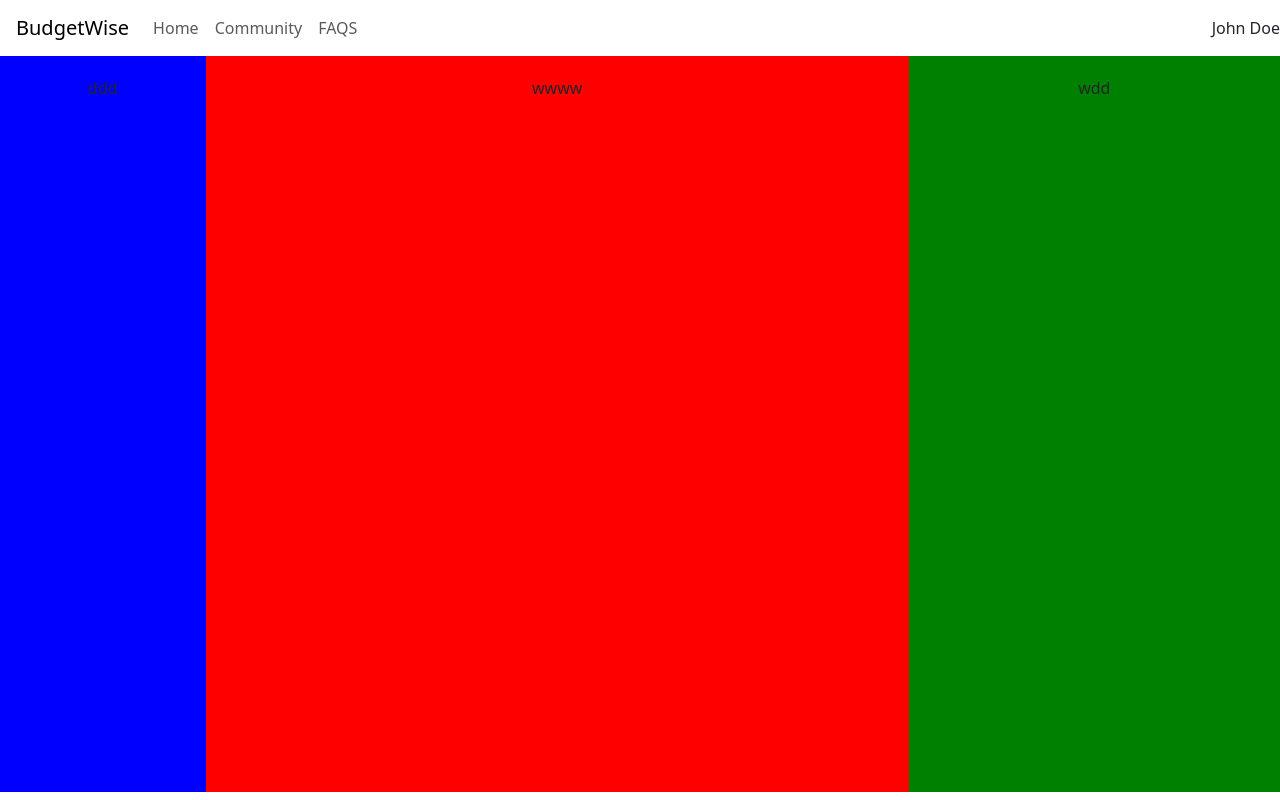
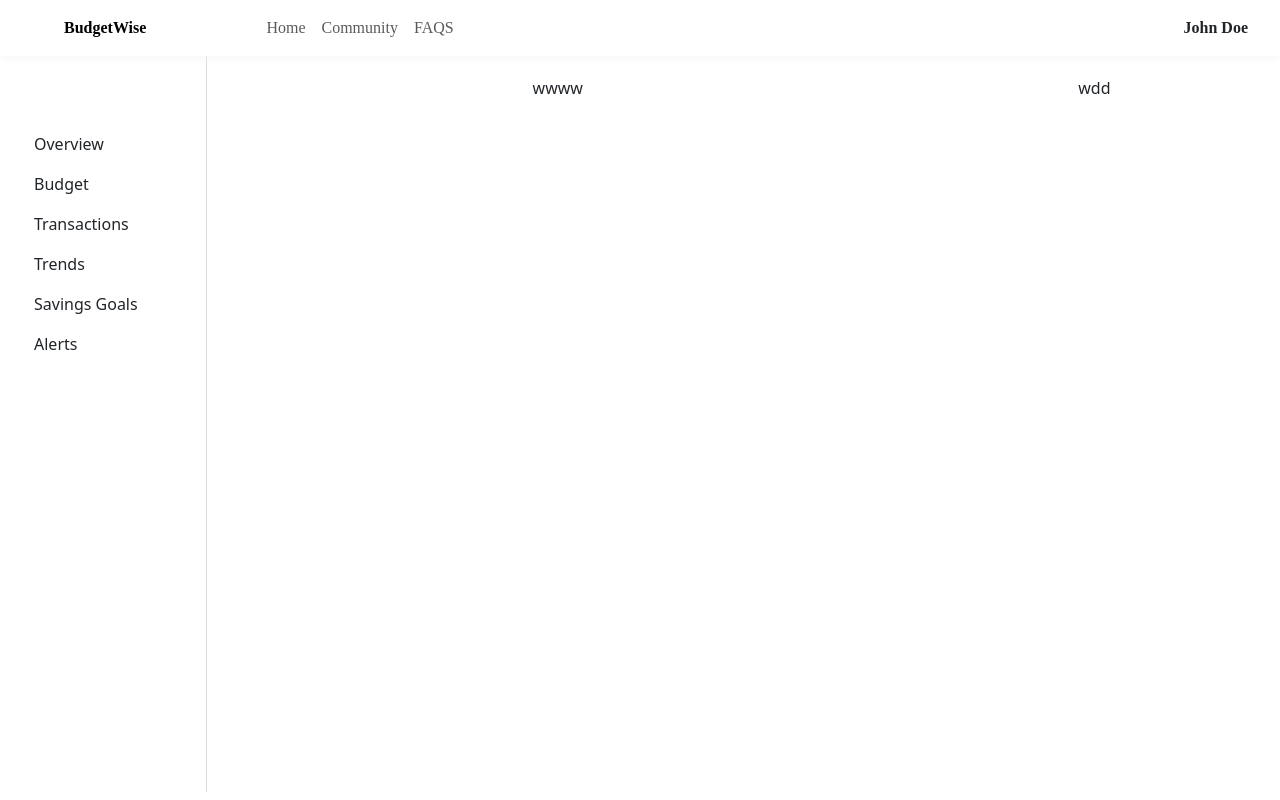
Before and after one commit to NoahKKA/Intern-Challenge-for-Budgetwise, a React (Create React App) app: page / in a window 1280 px wide. Built offline with nearby package versions, Linux system fonts and the light colour scheme.

Commit message:
finished leftColumn to have the 6 categories and styling also, made subtle changes to navbar to move text in the correct space

```diff
--- a/src/App.css
+++ b/src/App.css
@@ -10,19 +10,32 @@
 
 .left-column {
   flex: 1;
-  background-color: blue;
   padding: 20px;
   height: 92vh;
+  border-right: 1px solid #dbdbdb;
 }
 
 .main-column {
   flex: 4;
-  background-color: red;
   padding: 20px;
 }
 
 .right-column {
   flex: 2;
-  background-color: green;
   padding: 20px;
 }
+
+a.nav-link.active {
+  text-decoration: underline;
+  text-decoration-color: #A1A6DD;
+  text-underline-offset: 2px;
+}
+
+.navbar-custom-text {
+  font-size:medium !important;
+  font-family: 'Outfit';
+}
+
+.custom-navbar {
+  box-shadow: 0px 1px 12px 0px #f2f3f2;
+}
--- a/src/componets/leftColumn.js
+++ b/src/componets/leftColumn.js
@@ -1,7 +1,45 @@
-export default function LeftColumn(){
-    return(
-        <div className="left-column">
-            ddd
+import React, { useState } from "react";
+
+export default function LeftColumn() {
+  const [selectedText, setSelectedText] = useState(null);
+
+  const handleTextClick = (index) => {
+    setSelectedText(index);
+  };
+
+  const leftColumnArray = ["Overview", "Budget", "Transactions", "Trends", "Savings Goals", "Alerts"]
+
+  const getTextStyle = (index) => {
+    return {
+      cursor: "pointer",
+      padding: "8px 4px",
+      marginLeft: "4px",
+      display: "flex",
+      alignItems:"left"
+    };
+  };
+
+  const getBorderStyle = (index) => {
+    return {
+      borderLeft:
+        index === selectedText ? "2px solid black" : "2px solid transparent",
+        paddingLeft: "4px"
+    };
+  };
+
+  return (
+    <div className="left-column">
+    <div className="mt-5">
+      {leftColumnArray.map((_, index) => (
+        <div
+          key={index}
+          style={getTextStyle(index)}
+          onClick={() => handleTextClick(index)}
+        >
+          <div style={getBorderStyle(index)}>{leftColumnArray[index]}</div>
         </div>
-    )
+      ))}
+    </div>
+    </div>
+  );
 }
--- a/src/componets/navbar.js
+++ b/src/componets/navbar.js
@@ -4,14 +4,14 @@ import Navbar from "react-bootstrap/Navbar";
 
 export default function MainNavbar() {
   return (
-    <Navbar >
-        <Navbar.Brand href="#home" style={{marginLeft:"1rem"}}>BudgetWise</Navbar.Brand>
-        <Nav className="me-auto">
-          <Nav.Link href="#home">Home</Nav.Link>
-          <Nav.Link href="#features">Community</Nav.Link>
-          <Nav.Link href="#pricing">FAQS</Nav.Link>
+    <Navbar className="custom-navbar">
+        <Navbar.Brand href="#home" style={{marginLeft:"4rem", fontWeight: "bold", marginRight: '7rem'}} className="navbar-custom-text">BudgetWise</Navbar.Brand>
+        <Nav className="me-auto" >
+          <Nav.Link href="#home" className="navbar-custom-text ml-auto">Home</Nav.Link>
+          <Nav.Link href="#features"className="navbar-custom-text">Community</Nav.Link>
+          <Nav.Link href="#pricing" className="navbar-custom-text">FAQS</Nav.Link>
         </Nav>
-        <Nav.Link href="#pricing">John Doe</Nav.Link>
+        <Nav.Link href="#pricing" className="navbar-custom-text" style={{marginRight: '2rem', fontWeight: "bold"}}>John Doe</Nav.Link>
     </Navbar>
   );
 }
```
